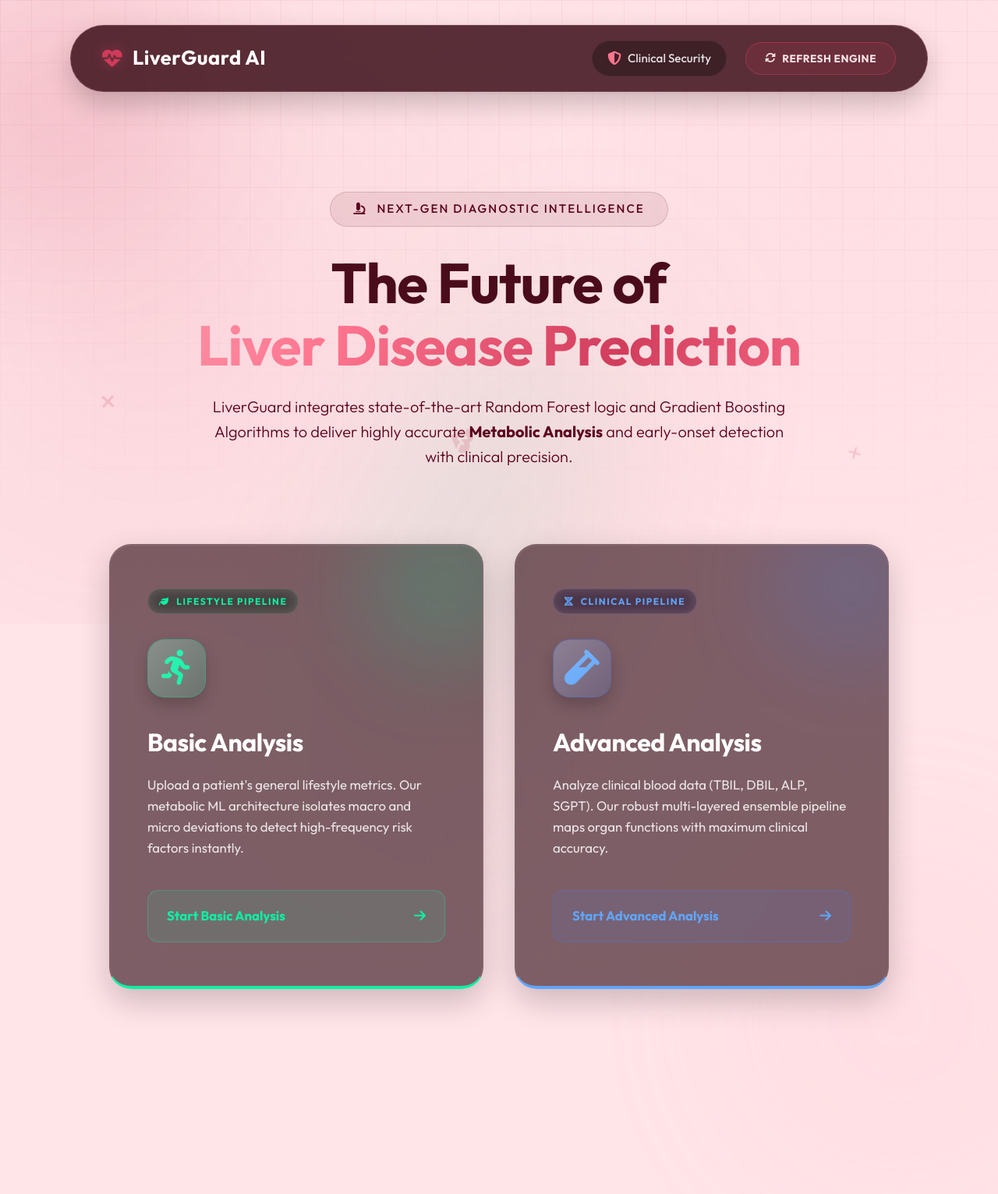
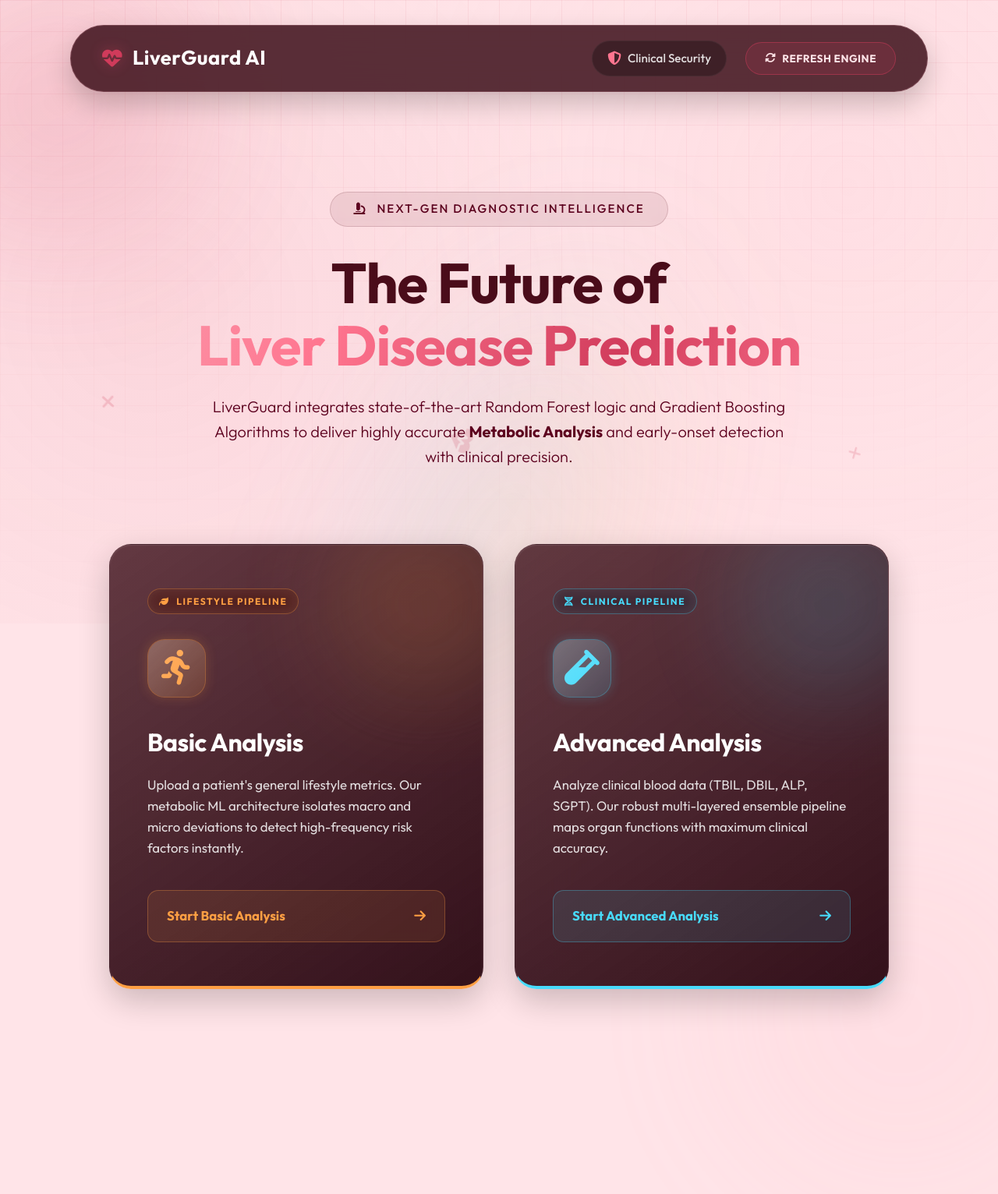
Before and after one commit to antonysojan18/LiverGuard_AI, a Flask app: page / in a window 1280 px wide; the page is wider, and only the part inside the window is pictured. Shown: that part at 78% size. Run offline with Flask 3, Linux system fonts and the light colour scheme; parts of the project's set-up code (start-up, migrations or seed data) failed here and were passed over.

Commit message:
UI Update: Improve decision cards styling and colors in lobby page

```diff
--- a/templates/index.html
+++ b/templates/index.html
@@ -396,75 +396,85 @@
         }
 
         .card-basic {
-            border-bottom: 4px solid #0df0a4;
+            border-bottom: 4px solid #ff9f43;
+            background: linear-gradient(145deg, rgba(60, 15, 25, 0.8) 0%, rgba(40, 5, 15, 0.95) 100%);
         }
 
         .card-basic::before {
-            background: rgba(13, 240, 164, 0.4);
+            background: rgba(255, 159, 67, 0.3);
+            width: 250px;
+            height: 250px;
         }
 
         .card-basic .decision-icon {
-            color: #0df0a4;
-            background: rgba(13, 240, 164, 0.15);
-            border: 1px solid rgba(13, 240, 164, 0.3);
+            color: #ff9f43;
+            background: rgba(255, 159, 67, 0.15);
+            border: 1px solid rgba(255, 159, 67, 0.3);
+            box-shadow: 0 0 15px rgba(255, 159, 67, 0.2);
         }
 
         .card-basic .decision-badge {
-            color: #0df0a4;
-            background: rgba(13, 240, 164, 0.1);
+            color: #ff9f43;
+            background: rgba(255, 159, 67, 0.1);
+            border: 1px solid rgba(255, 159, 67, 0.3);
         }
 
         .card-basic .btn {
-            background: rgba(13, 240, 164, 0.1);
-            color: #0df0a4;
-            border: 1px solid rgba(13, 240, 164, 0.3);
+            background: rgba(255, 159, 67, 0.1);
+            color: #ff9f43;
+            border: 1px solid rgba(255, 159, 67, 0.3);
         }
 
         .card-basic:hover .btn {
-            background: #0df0a4;
-            color: #000;
-            border-color: #0df0a4;
-            box-shadow: 0 5px 20px rgba(13, 240, 164, 0.4);
+            background: linear-gradient(135deg, #ff9f43, #feca57);
+            color: #2c000e;
+            border-color: #ff9f43;
+            box-shadow: 0 5px 20px rgba(255, 159, 67, 0.4);
         }
 
         .card-basic:hover .decision-icon {
-            transform: scale(1.1);
+            transform: scale(1.1) rotate(5deg);
         }
 
         .card-advanced {
-            border-bottom: 4px solid #60a5fa;
+            border-bottom: 4px solid #48dbfb;
+            background: linear-gradient(145deg, rgba(60, 15, 25, 0.8) 0%, rgba(40, 5, 15, 0.95) 100%);
         }
 
         .card-advanced::before {
-            background: rgba(59, 130, 246, 0.4);
+            background: rgba(72, 219, 251, 0.3);
+            width: 250px;
+            height: 250px;
         }
 
         .card-advanced .decision-icon {
-            color: #60a5fa;
-            background: rgba(59, 130, 246, 0.15);
-            border: 1px solid rgba(59, 130, 246, 0.3);
+            color: #48dbfb;
+            background: rgba(72, 219, 251, 0.15);
+            border: 1px solid rgba(72, 219, 251, 0.3);
+            box-shadow: 0 0 15px rgba(72, 219, 251, 0.2);
         }
 
         .card-advanced .decision-badge {
-            color: #60a5fa;
-            background: rgba(59, 130, 246, 0.1);
+            color: #48dbfb;
+            background: rgba(72, 219, 251, 0.1);
+            border: 1px solid rgba(72, 219, 251, 0.3);
         }
 
         .card-advanced .btn {
-            background: rgba(59, 130, 246, 0.1);
-            color: #60a5fa;
-            border: 1px solid rgba(59, 130, 246, 0.3);
+            background: rgba(72, 219, 251, 0.1);
+            color: #48dbfb;
+            border: 1px solid rgba(72, 219, 251, 0.3);
         }
 
         .card-advanced:hover .btn {
-            background: #3b82f6;
-            color: #fff;
-            border-color: #3b82f6;
-            box-shadow: 0 5px 20px rgba(59, 130, 246, 0.4);
+            background: linear-gradient(135deg, #48dbfb, #0abde3);
+            color: #2c000e;
+            border-color: #48dbfb;
+            box-shadow: 0 5px 20px rgba(72, 219, 251, 0.4);
         }
 
         .card-advanced:hover .decision-icon {
-            transform: scale(1.1);
+            transform: scale(1.1) rotate(-5deg);
         }
 
         .btn {
@@ -594,7 +604,7 @@
             top: 50%;
             translate: -50% -50%;
             border-radius: 50%;
-            background: linear-gradient(to right, rgba(255, 117, 143, 0.4), rgba(13, 240, 164, 0.4));
+            background: linear-gradient(to right, rgba(255, 159, 67, 0.4), rgba(72, 219, 251, 0.4));
             animation: rotate 20s infinite;
             opacity: 0.6;
             filter: blur(100px);
```
